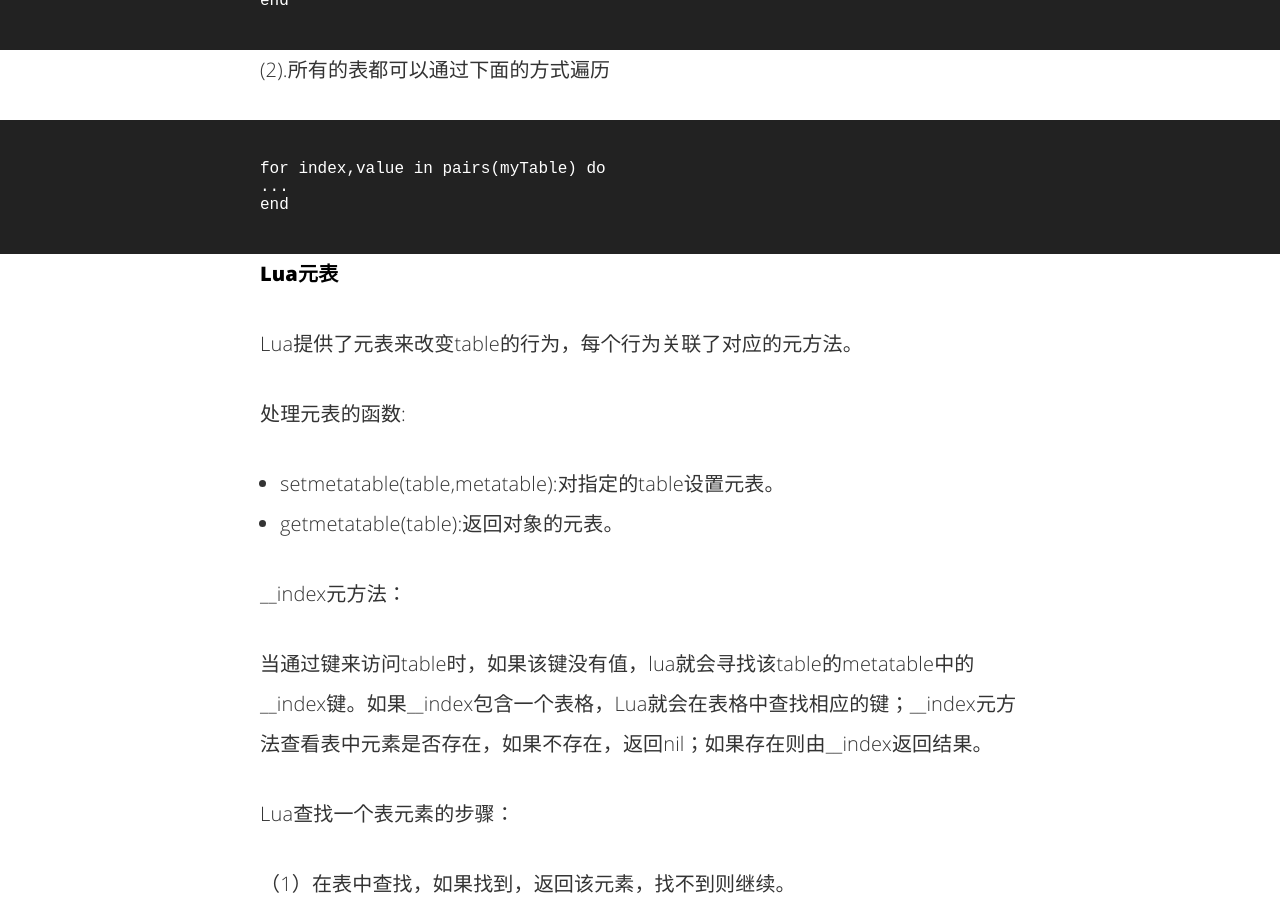
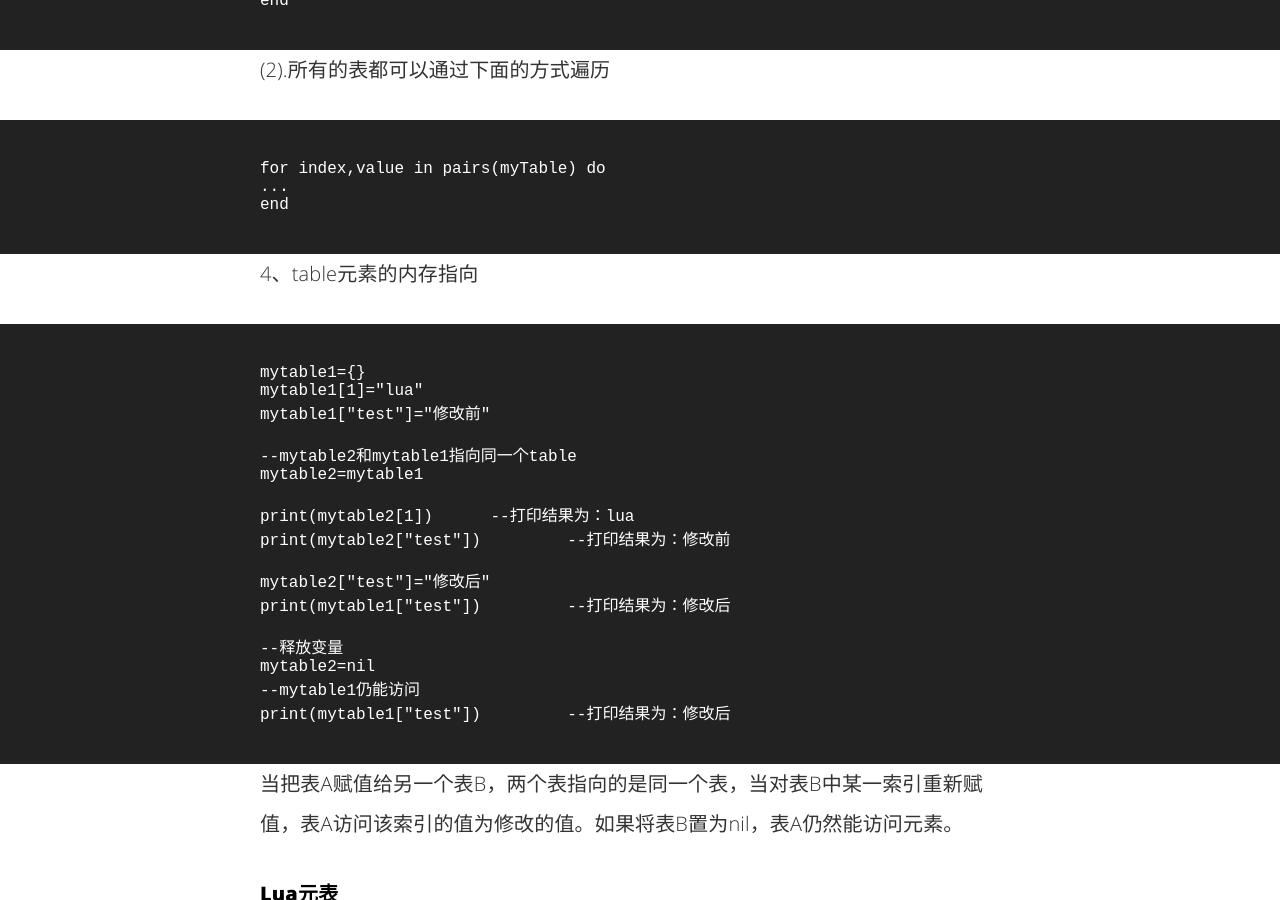
Before and after one commit to BruceQi93/BruceQi93.github.io, a Jekyll site: the page built from _posts/2017-4-18-Lua-grammar.md, in a window 1280 px wide and 900 px high, scrolled down 6002 px. Built offline with Jekyll 4.4.1, drawn with Linux system fonts in a browser that asks for light colours; comment, search, counter and statistics services are not loaded.

Commit message:
更新文件

```diff
--- a/_posts/2017-4-18-Lua-grammar.md
+++ b/_posts/2017-4-18-Lua-grammar.md
@@ -155,6 +155,28 @@ table是Lua的一种数据结构用来创建不同的数据类型。如数组、
     ...
     end
 
+4、table元素的内存指向
+
+    mytable1={}
+    mytable1[1]="lua"
+    mytable1["test"]="修改前"
+
+    --mytable2和mytable1指向同一个table
+    mytable2=mytable1
+
+    print(mytable2[1])	--打印结果为：lua
+    print(mytable2["test"])		--打印结果为：修改前
+
+    mytable2["test"]="修改后"
+    print(mytable1["test"])		--打印结果为：修改后
+
+    --释放变量
+    mytable2=nil
+    --mytable1仍能访问
+    print(mytable1["test"])		--打印结果为：修改后
+
+当把表A赋值给另一个表B，两个表指向的是同一个表，当对表B中某一索引重新赋值，表A访问该索引的值为修改的值。如果将表B置为nil，表A仍然能访问元素。
+
 #### Lua元表
 
 Lua提供了元表来改变table的行为，每个行为关联了对应的元方法。
@@ -256,7 +278,7 @@ __newindex元方法用来对表更新，__index则用来对表访问。
     return module
 func2声明为程序块的局部变量，即表示一个私有函数，不能从外部访问模块里的这个私有函数，必须通过模块里的公有函数来调用。
 
-##### require函数
+#### require函数
 
 Lua提供了require的函数用来加载模块。要加载一个模块，只需要调用即可。
 
```
